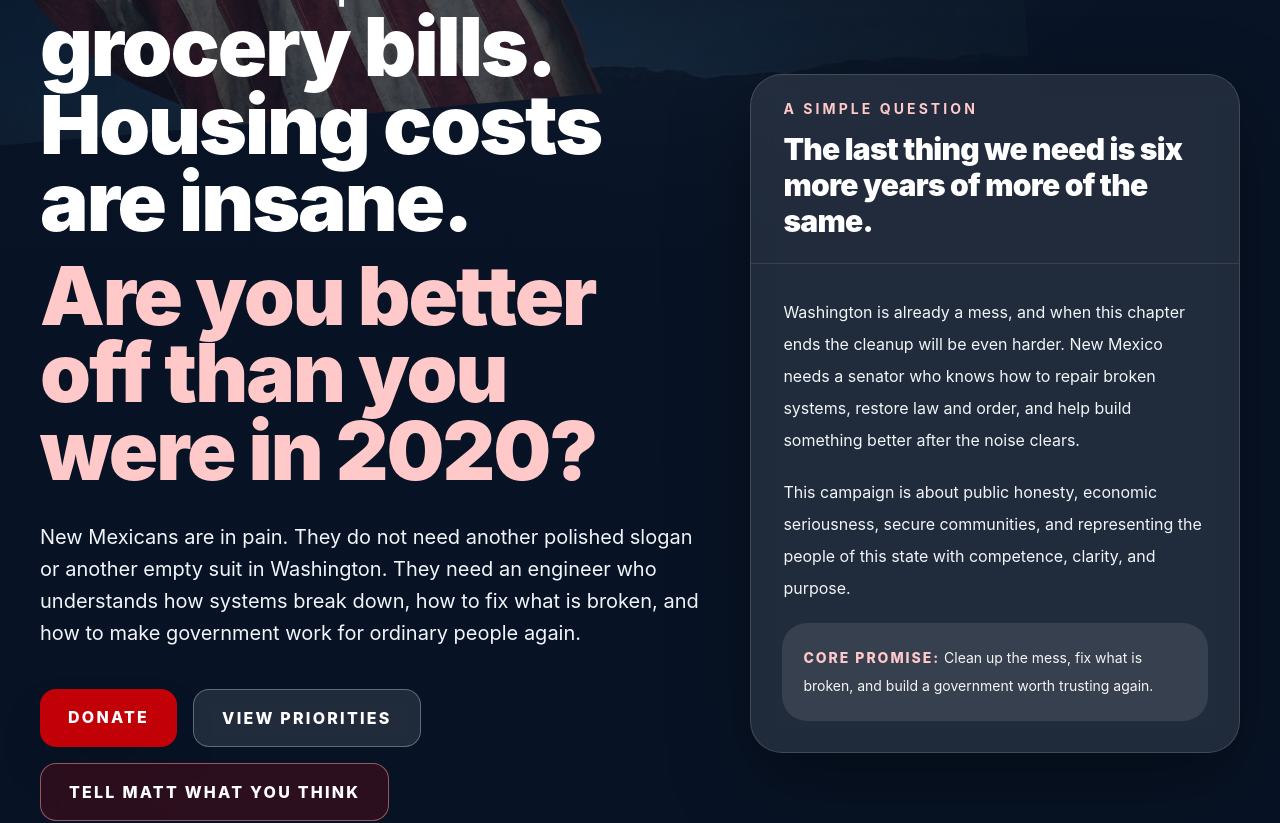
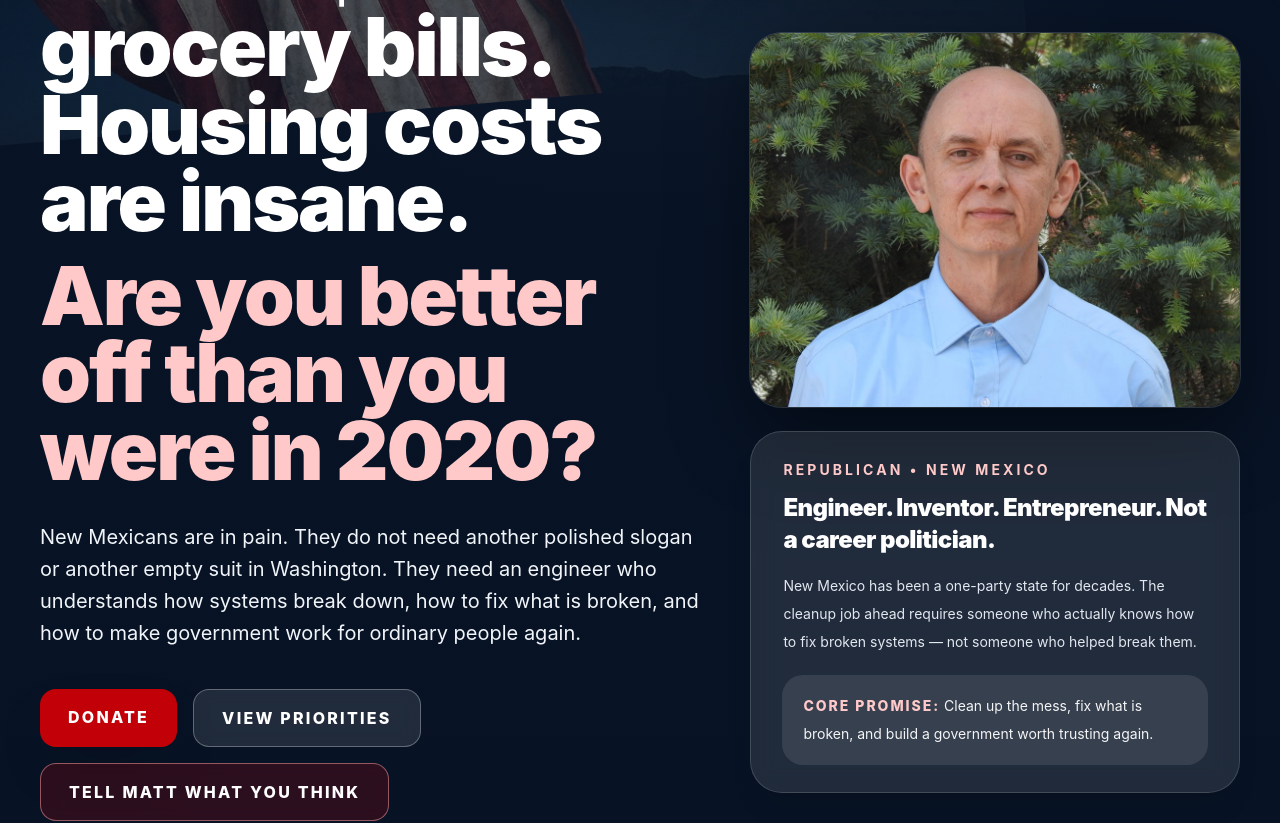
Before and after one commit to mchannon/mattchannon.com, a React (Vite) app: page / in a window 1280 px wide. Shown: the part 400-1223 px from the top of the page. Built offline with nearby package versions, Linux system fonts and the light colour scheme.

Commit message:
Added photo

```diff
--- a/src/App.jsx
+++ b/src/App.jsx
@@ -1,5 +1,6 @@
 export default function App() {
   const DONATE_URL = 'https://secure.winred.com/matt-channon-for-senate/donate'
+  const BALLOTPEDIA_URL = 'https://ballotpedia.org/Matt_Channon'
 
   return (
     <div id="top" className="min-h-screen bg-white text-slate-900">
@@ -114,20 +115,28 @@ export default function App() {
               </div>
             </div>
 
-            <div className="mx-auto w-full max-w-lg">
-              <div className="overflow-hidden rounded-[2rem] border border-white/15 bg-white/10 shadow-[0_30px_80px_rgba(0,0,0,0.35)] backdrop-blur-md">
-                <div className="border-b border-white/10 px-8 py-6">
-                  <div className="text-sm font-bold uppercase tracking-[0.22em] text-red-200">A simple question</div>
-                  <h2 className="mt-3 text-3xl font-black tracking-tight text-white">The last thing we need is six more years of more of the same.</h2>
-                </div>
-                <div className="space-y-5 px-8 py-8 text-base leading-8 text-slate-100">
-                  <p>
-                    Washington is already a mess, and when this chapter ends the cleanup will be even harder. New Mexico needs a senator who knows how to repair broken systems, restore law and order, and help build something better after the noise clears.
+            {/* RIGHT COLUMN — candidate photo + condensed card */}
+            <div className="mx-auto w-full max-w-lg flex flex-col gap-6">
+              {/* Photo */}
+              <div className="overflow-hidden rounded-[2rem] shadow-[0_30px_80px_rgba(0,0,0,0.45)] ring-1 ring-white/15">
+                <img
+                  src="/matt-channon.jpg"
+                  alt="Matt Channon — Republican candidate for U.S. Senate, New Mexico"
+                  className="w-full object-cover"
+                />
+              </div>
+
+              {/* Condensed candidate card */}
+              <div className="overflow-hidden rounded-[2rem] border border-white/15 bg-white/10 shadow-xl backdrop-blur-md">
+                <div className="px-8 py-7">
+                  <div className="text-sm font-bold uppercase tracking-[0.22em] text-red-200">Republican • New Mexico</div>
+                  <h2 className="mt-3 text-2xl font-black tracking-tight text-white">
+                    Engineer. Inventor. Entrepreneur. Not a career politician.
+                  </h2>
+                  <p className="mt-4 text-sm leading-7 text-slate-200">
+                    New Mexico has been a one-party state for decades. The cleanup job ahead requires someone who actually knows how to fix broken systems — not someone who helped break them.
                   </p>
-                  <p>
-                    This campaign is about public honesty, economic seriousness, secure communities, and representing the people of this state with competence, clarity, and purpose.
-                  </p>
-                  <div className="rounded-[1.5rem] bg-white/10 p-5 text-sm leading-7 text-white/95 ring-1 ring-white/10">
+                  <div className="mt-5 rounded-[1.25rem] bg-white/10 px-5 py-4 text-sm leading-7 text-white/95 ring-1 ring-white/10">
                     <span className="font-extrabold uppercase tracking-[0.14em] text-red-200">Core promise:</span>{' '}
                     Clean up the mess, fix what is broken, and build a government worth trusting again.
                   </div>
@@ -145,7 +154,7 @@ export default function App() {
               <div className="text-sm font-bold uppercase tracking-[0.24em] text-red-300">Meet Matt</div>
               <h2 className="mt-4 text-4xl font-black tracking-tight">Engineer. Inventor. Uber driver. Dad.</h2>
               <p className="mt-6 text-lg leading-8 text-slate-100">
-                Matt Channon brings a direct style, an engineering mindset, and a builder’s instinct for fixing what is broken. He believes public office should solve problems, serve citizens, and earn back the trust that government has squandered.
+                Matt Channon brings a direct style, an engineering mindset, and a builder's instinct for fixing what is broken. He believes public office should solve problems, serve citizens, and earn back the trust that government has squandered.
               </p>
               <p className="mt-5 text-lg leading-8 text-slate-100">
                 His campaign is rooted in the conviction that New Mexico can be safer, stronger, more productive, and better served by leaders who know how to build instead of merely posture.
@@ -275,6 +284,19 @@ export default function App() {
           <div className="flex flex-col gap-3 text-sm md:flex-row md:items-center md:justify-between">
             <p>© {new Date().getFullYear()} MattChannon.com</p>
             <p>Matt Channon for United States Senate</p>
+            {/* Ballotpedia badge */}
+            <a
+              href={BALLOTPEDIA_URL}
+              target="_blank"
+              rel="noreferrer"
+              className="inline-flex items-center gap-2 rounded-full border border-slate-700 bg-slate-900 px-4 py-2 text-xs font-bold uppercase tracking-[0.18em] text-slate-300 transition hover:border-slate-500 hover:text-white"
+            >
+              <svg width="14" height="14" viewBox="0 0 14 14" fill="none" xmlns="http://www.w3.org/2000/svg">
+                <circle cx="7" cy="7" r="6.5" stroke="#94a3b8" strokeWidth="1"/>
+                <circle cx="7" cy="7" r="3" fill="#94a3b8"/>
+              </svg>
+              Featured on Ballotpedia
+            </a>
           </div>
           <div className="mt-3 flex flex-col gap-2 text-xs uppercase tracking-[0.14em] text-slate-400 md:flex-row md:items-center md:justify-between">
             <p>FEC Committee ID: C00947622</p>
```
Also changed, not shown: public/matt-channon.jpg (added).
